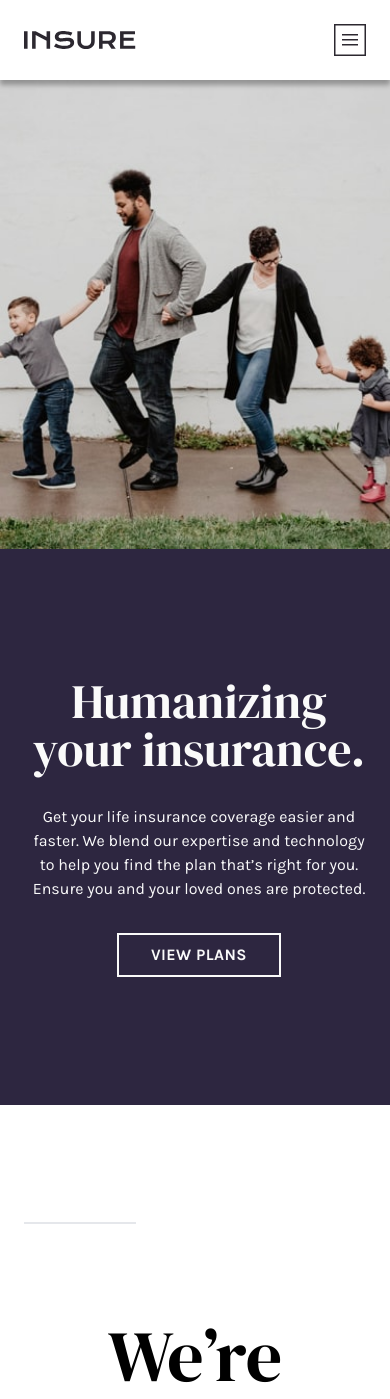
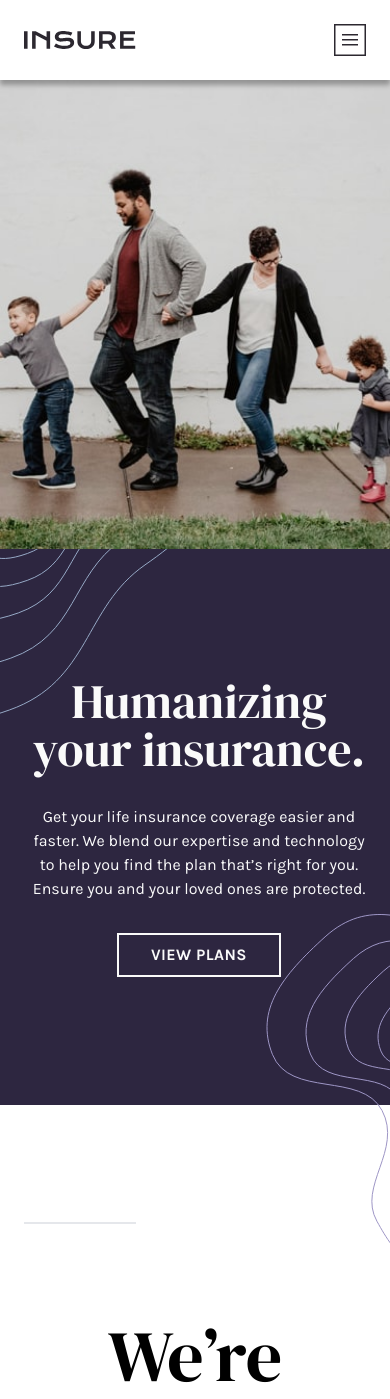
Before and after one commit to lilKriT/Insure-Landing-Page, a React (Vite) app: page / in a window 390 px wide. Shown: the top 1399 px of the page. Built offline with nearby package versions, Linux system fonts and the light colour scheme.

Commit message:
Added mobile patterns in Hero.

```diff
--- a/src/components/Hero.tsx
+++ b/src/components/Hero.tsx
@@ -7,7 +7,7 @@ const Hero = () => {
     <section className="flex justify-center bg-darkViolet text-veryLightGray relative">
       <div className="container flex flex-col-reverse desktop:flex-row desktop:py-28 desktop:mx-6">
         {/* Left Column */}
-        <div className="w-full desktop:w-1/2 flex flex-col justify-center items-center desktop:items-start text-center desktop:text-left gap-8 pr-4 mobile py-32 desktop:py-0 px-6 desktop:px-0">
+        <div className="w-full desktop:w-1/2 flex flex-col justify-center items-center desktop:items-start text-center desktop:text-left gap-8 pr-4 mobile py-32 desktop:py-0 px-6 desktop:px-0 relative">
           <div className="hidden desktop:block border border-veryLightGray w-28" />
           <h1 className="text-5xl desktop:text-7xl">
             Humanizing <br />
@@ -21,6 +21,7 @@ const Hero = () => {
           <a href="#" className="btn btn--primary">
             View plans
           </a>
+          <div className="absolute inset-0 pointer-events-none h-[125%] block desktop:hidden patternOverlayMobile"></div>
         </div>
         {/* Right Column */}
         <div className="w-full desktop:w-1/2 relative">
@@ -39,7 +40,7 @@ const Hero = () => {
         </div>
       </div>
       {/* The background images */}
-      <div className="absolute w-full pointer-events-none outline-red-500 h-[150%] patternOverlay hidden desktop:block"></div>
+      <div className="absolute w-full pointer-events-none h-[150%] patternOverlay hidden desktop:block"></div>
     </section>
   );
 };
--- a/src/index.css
+++ b/src/index.css
@@ -88,4 +88,13 @@
     background-repeat: no-repeat;
     background-size: 12vw, 25vw;
   }
+
+  .patternOverlayMobile {
+    overflow: visible;
+    background-image: url(./assets/images/bg-pattern-intro-left-mobile.svg),
+      url(./assets/images/bg-pattern-intro-right-mobile.svg);
+    background-position: top left, bottom right;
+    background-repeat: no-repeat;
+    /* background-size: 12vw, 25vw; */
+  }
 }
```
